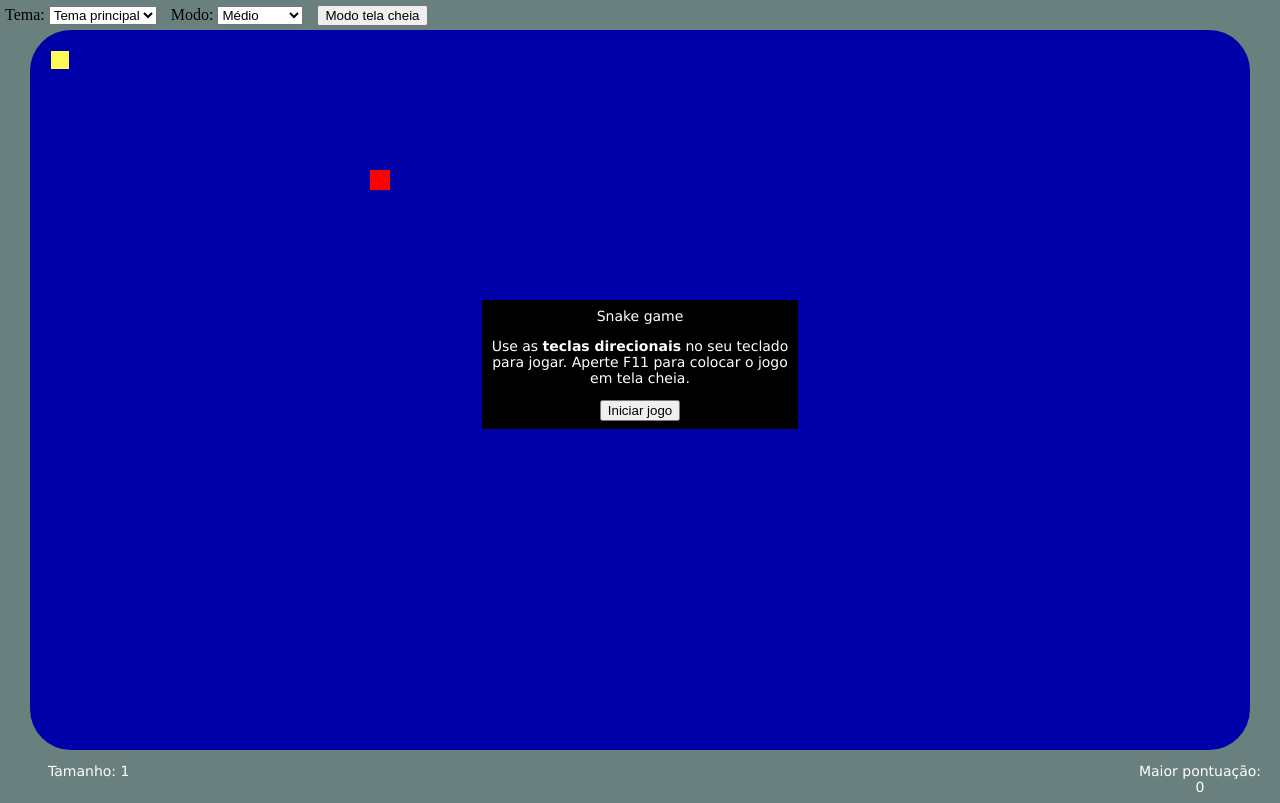
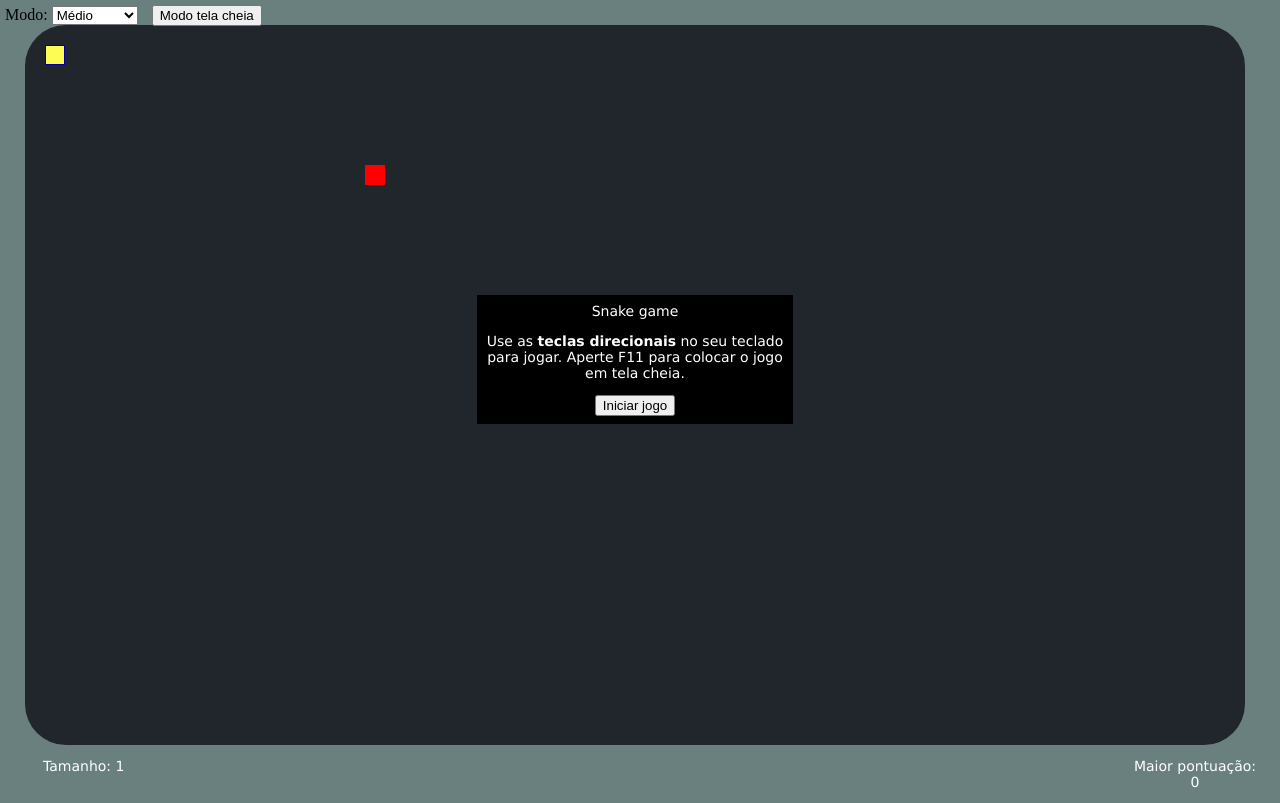
Before and after one commit to umrodrigues/snake-game, a plain HTML site: page index.html in a window 1280 px wide. Drawn offline with Linux system fonts and the light colour scheme; files whose address does not match are found by name.

Commit message:
Ajustes de layout

```diff
--- a/css/main-snake.css
+++ b/css/main-snake.css
@@ -6,7 +6,7 @@ body {
 }
 
 #game-area {
-	margin:10px;
+	margin:5px;
 	padding:0px;
 }
 
@@ -81,8 +81,8 @@ a.snake-link:hover {
     margin: 0px;
     padding: 0px;
     position: absolute;
-    background-color: #0000A8;
-    border: 0px solid #0000A8;
+    background-color: #21262d;
+    border: 0px solid #21262d;
     border-radius: 41px;
 }
 
--- a/index.html
+++ b/index.html
@@ -43,33 +43,16 @@ function getTheme () {
 <body>
     <div class="snake-toolbar">
       <div style="display:inline-block;margin-right:10px;">
-        <span>Tema:</span>
-        <select autocomplete="off" onchange="getTheme()" id="select">
-            <option selected>Tema principal</option>
-
-        </select>
-      </div>
-      <div style="display:inline-block;margin-right:10px;">
         <span>Modo:</span>
         <select id="selectMode">
             <option value="100">Fácil</option>
             <option value="75" selected>Médio</option>
             <option value="50">Díficil</option>
             <option value="25">Impossível</option>
-            <option value="110">Correria</option>
         </select>
       </div>
       <button onclick="go_full_screen()">Modo tela cheia</button><br />
     </div>
-
-    <!--
-      <h2>Select which mode you would like to play in.</h2>
-      <button id="Easy">Easy</button><br />
-      <button id="Medium">Medium</button><br />
-      <button id="Difficult">Difficult</button>
-
-<button id="high-score">Get your current high score for this game.</button>
--->
     <div id="mode-wrapper" style="display: inline; width: auto;">
     </div>
 
```
